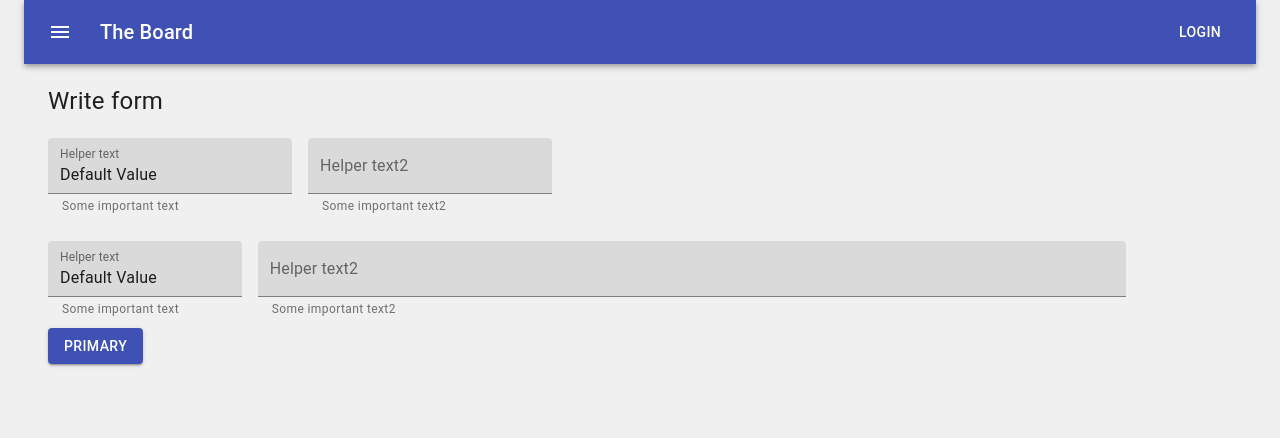
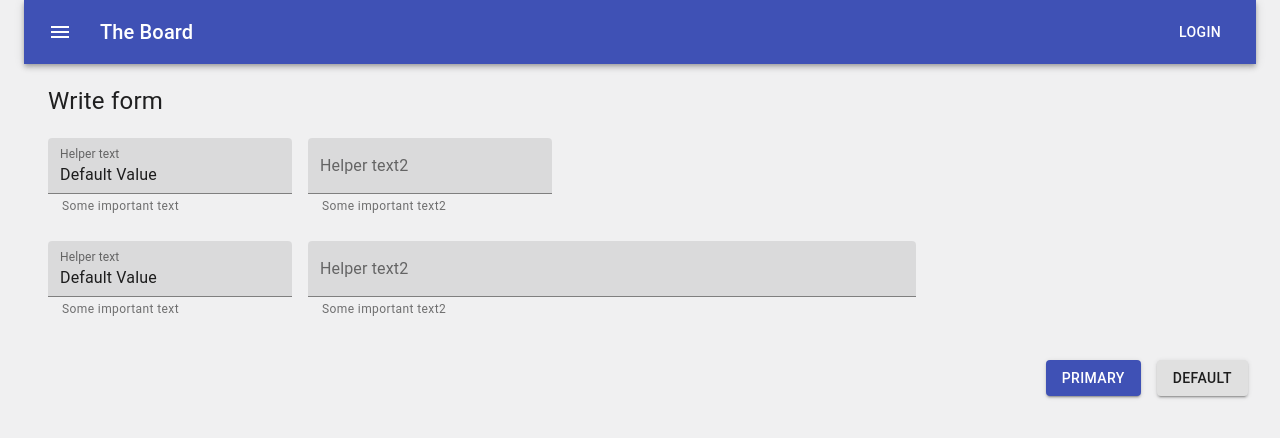
Before and after one commit to kjcaway/the-board, a React (Create React App) app: page /write in a window 1280 px wide. Shown: the top 438 px of the page. Built offline with nearby package versions, Linux system fonts and the light colour scheme.

Commit message:
modify flex box property

```diff
--- a/src/templates/WriteTemplate.tsx
+++ b/src/templates/WriteTemplate.tsx
@@ -23,13 +23,19 @@ const useStyles = makeStyles((theme: Theme) => createStyles({
     marginRight: theme.spacing(1),
   },
   textField2: {
-    order: 1,
+    width: '50%',
     marginLeft: theme.spacing(1),
     marginRight: theme.spacing(1),
   },
   row: {
+    flexWrap: 'wrap',
+    width: '100%'
+  },
+  btn: {
+    marginTop: '2rem',
+    width: '100%',
     display: 'flex',
-    width: '90%'
+    justifyContent: 'flex-end',
   }
 }));
 
@@ -79,14 +85,16 @@ function WriteTemplate() {
           defaultValue=""
           className={classes.textField2}
           helperText="Some important text2"
-          fullWidth
           margin="normal"
           variant="filled"
         />
       </div>
-      <div className={classes.row}>
-        <Button variant="contained" color="primary" className={classes.textField2}>
+      <div className={classes.btn}>
+        <Button variant="contained" color="primary" className={classes.textField}>
           Primary
+        </Button>
+        <Button variant="contained" color="default" className={classes.textField}>
+          Default
         </Button>
       </div>
     </div>
```
